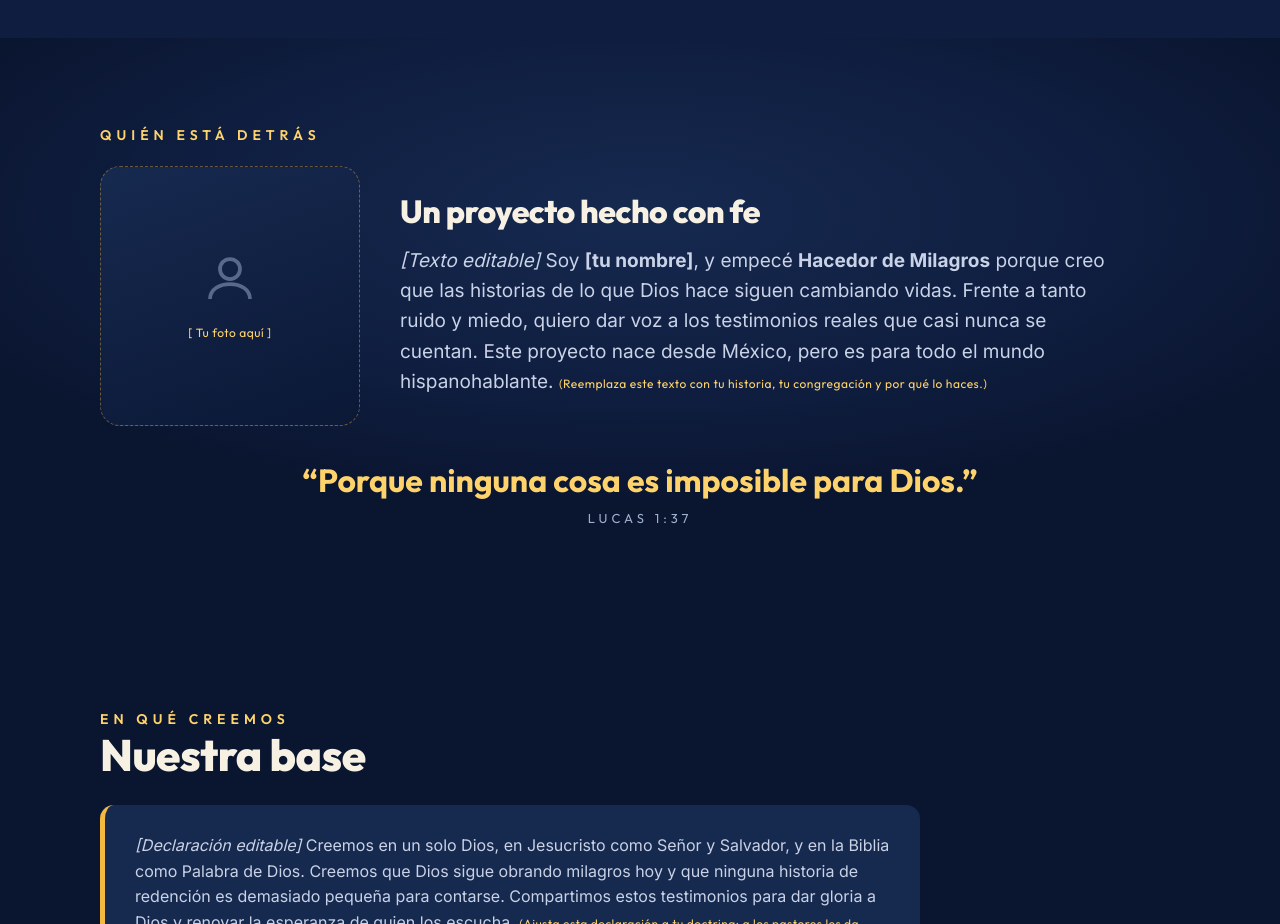
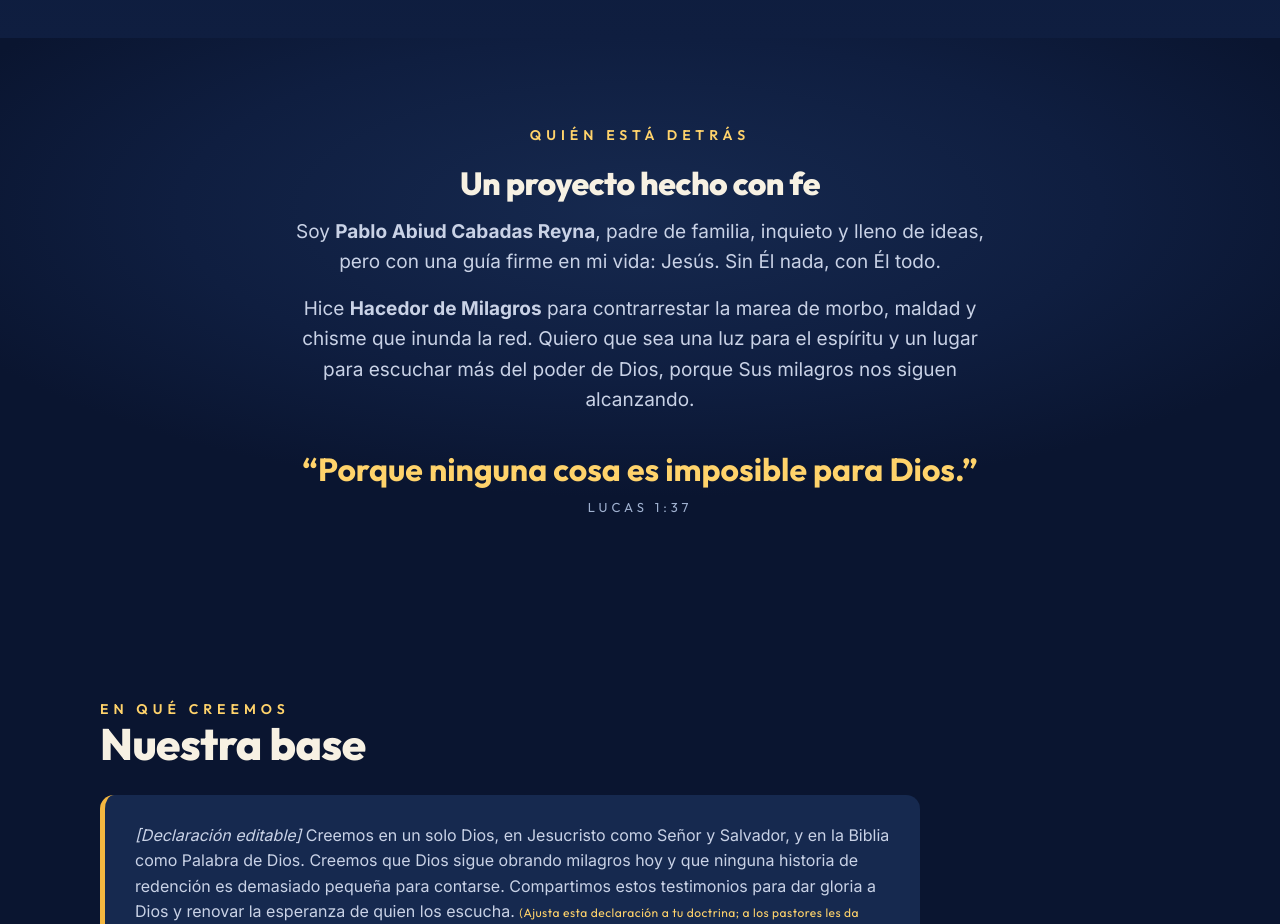
Before and after one commit to PabloAbiud/hacedor-de-milagros, a plain HTML site: page index.html in a window 1280 px wide. Shown: the part 5440-6364 px from the top of the page. Drawn offline with Linux system fonts and the light colour scheme.

Commit message:
Quién está detrás: bio de Pablo y se quita el texto de plantilla
- Texto aprobado por Pablo en lugar de "[Texto editable]" y "[tu nombre]"
- Se oculta el recuadro "[Tu foto aquí]" hasta tener foto; sección centrada

Co-Authored-By: Claude Opus 5.5 <noreply@anthropic.com>
Claude-Session: https://claude.ai/code/session_01X9jtMD5CutvAQRshXxiwsU

```diff
--- a/index.html
+++ b/index.html
@@ -167,6 +167,9 @@ header.nav{position:sticky;top:0;z-index:50;backdrop-filter:blur(10px);backgroun
 .host-photo{aspect-ratio:1;border-radius:20px;background:linear-gradient(160deg,#16294f,#0b1836);border:1px dashed rgba(244,183,64,.4);display:grid;place-items:center;text-align:center;color:var(--muted2);font-size:13px;padding:18px}
 .host-photo svg{width:60px;height:60px;opacity:.5;margin-bottom:8px}
 .edit{color:var(--goldb);font-size:12px;font-family:'Outfit',sans-serif;letter-spacing:.5px}
+.about-grid.solo{grid-template-columns:1fr;max-width:760px;margin-left:auto;margin-right:auto;text-align:center}
+.about-grid.solo .lead{margin-left:auto;margin-right:auto}
+#nosotros .kicker{text-align:center}
 @media(max-width:760px){.about-grid{grid-template-columns:1fr;text-align:center}.host-photo{max-width:220px;margin:0 auto}}
 .verse{font-family:'Outfit',sans-serif;font-weight:700;font-size:clamp(22px,3.4vw,32px);color:var(--goldb);max-width:820px;margin:34px auto 6px;line-height:1.3;text-align:center}
 .verse-cite{font-family:'Outfit',sans-serif;font-size:13px;letter-spacing:4px;text-transform:uppercase;color:var(--muted2);margin-bottom:8px;text-align:center}
@@ -393,14 +396,11 @@ footer{background:var(--deep);border-top:1px solid rgba(247,241,227,.08);padding
 <section class="sec-pad about" id="nosotros">
   <div class="wrap">
     <div class="kicker">Quién está detrás</div>
-    <div class="about-grid">
-      <div class="host-photo">
-        <div><svg viewBox="0 0 24 24" fill="none" stroke="currentColor" stroke-width="1.5"><circle cx="12" cy="8" r="4"/><path d="M4 20c0-4 4-6 8-6s8 2 8 6"/></svg>
-        <div class="edit">[ Tu foto aquí ]</div></div>
-      </div>
+    <div class="about-grid solo">
       <div>
         <h2 class="title" style="font-size:clamp(24px,3.4vw,32px)">Un proyecto hecho con fe</h2>
-        <p class="lead"><em>[Texto editable]</em> Soy <strong>[tu nombre]</strong>, y empecé <strong>Hacedor de Milagros</strong> porque creo que las historias de lo que Dios hace siguen cambiando vidas. Frente a tanto ruido y miedo, quiero dar voz a los testimonios reales que casi nunca se cuentan. Este proyecto nace desde México, pero es para todo el mundo hispanohablante. <span class="edit">(Reemplaza este texto con tu historia, tu congregación y por qué lo haces.)</span></p>
+        <p class="lead">Soy <strong>Pablo Abiud Cabadas Reyna</strong>, padre de familia, inquieto y lleno de ideas, pero con una guía firme en mi vida: Jesús. Sin Él nada, con Él todo.</p>
+        <p class="lead" style="margin-top:16px">Hice <strong>Hacedor de Milagros</strong> para contrarrestar la marea de morbo, maldad y chisme que inunda la red. Quiero que sea una luz para el espíritu y un lugar para escuchar más del poder de Dios, porque Sus milagros nos siguen alcanzando.</p>
       </div>
     </div>
     <div class="verse">“Porque ninguna cosa es imposible para Dios.”</div>
```
